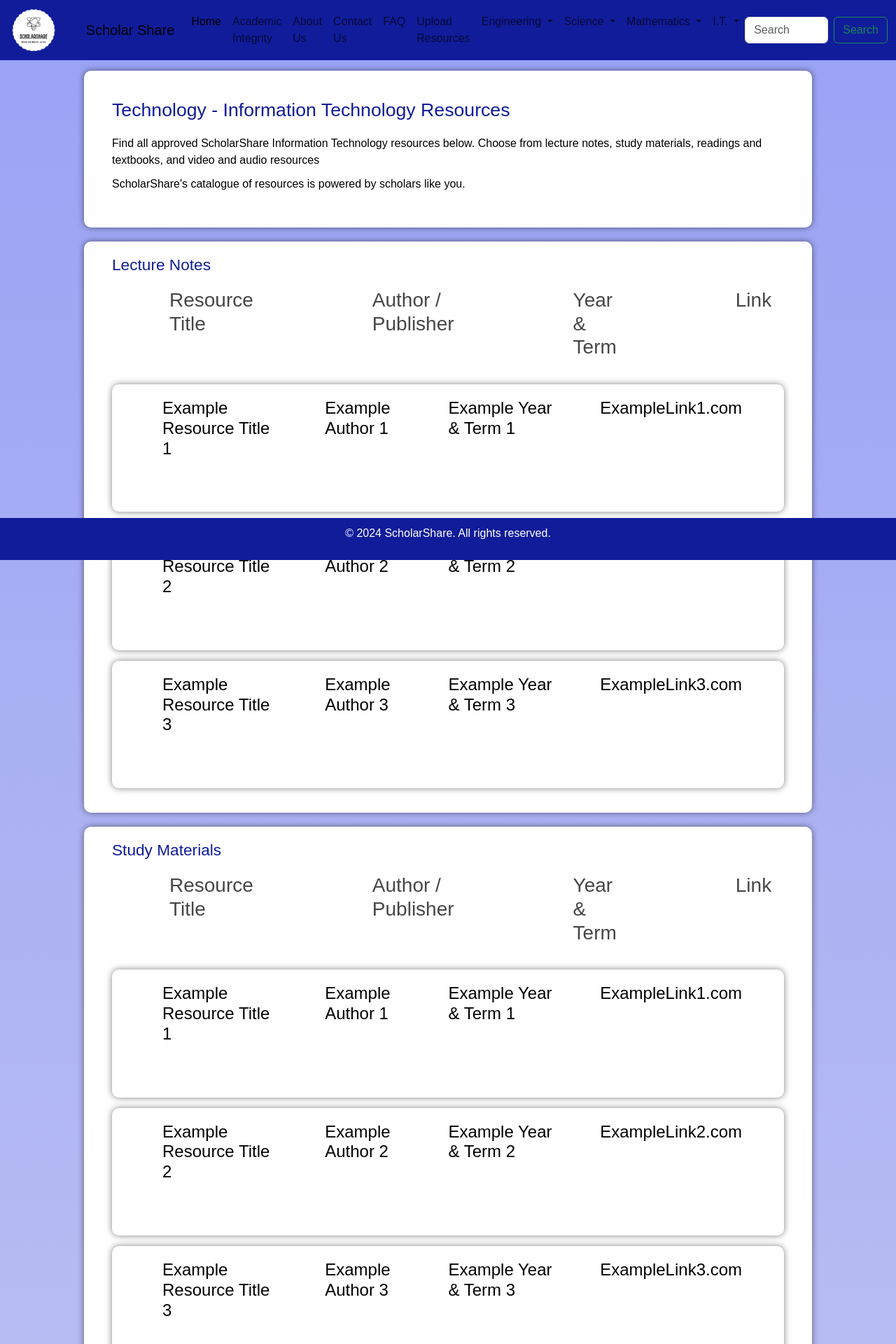
After one commit to jacobabr9/ScholarShareCode, a Django app: page /information_technology_page in a window 1280 px wide. The commit adds this page. Shown: the top 1920 px of the page at 70% size. Run offline with Django 5.2, Linux system fonts and the light colour scheme.

Commit message:
adding I.T. pages to django project

```diff
--- a/Django/django_project/scholar_share/templates/scholar_share/base.html
+++ b/Django/django_project/scholar_share/templates/scholar_share/base.html
@@ -86,6 +86,16 @@
                             <li><a class="dropdown-item" href="/probability_and_statistics">Probability & Statistics</a></li>
                         </ul>
                     </li>
+                    <li class="nav-item dropdown">
+                        <a class="nav-link dropdown-toggle" href="#" role="button" data-bs-toggle="dropdown"
+                            aria-expanded="false">
+                            I.T.
+                        </a>
+                        <ul class="dropdown-menu">
+                            <li><a class="dropdown-item" href="/information_management_page">Information Management</a></li>
+                            <li><a class="dropdown-item" href="/information_technology_page">Information Technology</a></li>
+                        </ul>
+                    </li>
                 </ul>
                 <form class="d-flex" role="search">
                     <input class="form-control me-2" type="search" placeholder="Search" aria-label="Search">
--- /dev/null
+++ b/Django/django_project/scholar_share/templates/scholar_share/information_technology_page.html
@@ -0,0 +1,356 @@
+{% extends "scholar_share/base.html" %}
+{% block title %}
+Information Technology Page
+{% endblock %}
+
+{% block content %}
+<style>
+/* Resetting default margin and padding */
+* {
+    margin: 0;
+    padding: 0;
+    box-sizing: border-box;
+}
+
+/* Body styles */
+body {
+    font-family: Arial, sans-serif;
+    background-image: linear-gradient(to bottom, #9aa2f5, #d1d3f0);
+    color: black; /* Black */
+}
+
+/* Logo styles */
+.logo {
+    width: 85px; /* Adjust width as needed */
+    height: auto; /* Maintain aspect ratio */
+    margin: 0 10px; /* Adjust spacing around the logo */
+    margin-top: 3px;
+    margin-bottom: 3px;
+}
+
+/* Header styles */
+header {
+    background-color: #101c9a; /* #101c9a */
+    padding: 10px 20px; /* Adjust padding top and bottom */
+    color: white; /* White */
+    display: flex;
+    justify-content: space-between;
+    align-items: center;
+}
+
+nav.top-nav {
+    flex: 1; /* Fill remaining space */
+    text-align: center;
+    margin-top: 15px;
+    padding: 0px;
+}
+
+nav.top-nav ul {
+    list-style-type: none;
+    padding: 0;
+}
+
+nav.top-nav ul li {
+    display: inline-block; /* Change display to inline-block */
+    vertical-align: middle; /* Vertically center the buttons */
+}
+
+nav.top-nav ul li:not(:last-child) {
+    margin-right: 20px; /* Adjust spacing between buttons */
+}
+
+nav.top-nav ul li a {
+    text-decoration: none;
+    color: white; /* White */
+    transition: background-color 0.3s; /* Smooth transition effect */
+    padding: 20px 30px; /* Increase padding to make buttons larger */
+    font-size: 16px; /* Increase font size */
+    font-weight: bold; /* Bold text */
+    line-height: 30px; /* Adjust line height to vertically center the text */
+}
+
+nav.top-nav ul li.profile {
+    margin-right: 0; /* Remove margin to float to the far right */
+    float: right; /* Float to the right */
+    margin: 0 30px;
+}
+
+nav.top-nav ul li.profile img {
+    width: 40px; /* Adjust width of profile image */
+    height: auto; /* Maintain aspect ratio */
+}
+
+nav.top-nav ul li a:hover,
+nav.top-nav ul li.profile:hover { /* Add specific rule for profile button */
+    background-color: #add8e6; /* Light blue */
+    color: #101c9a; /* Change text color when hovered */
+}
+
+/* General styles */
+body {
+    margin: 0;
+    font-family: Arial, sans-serif;
+}
+
+header {
+    background-color: #101c9a; /* Top navigation background color */
+    color: white; /* Top navigation text color */
+    padding: 10px;
+}
+
+.main-content {
+    display: flex;
+}
+
+/* Main content styles */
+.content {
+    flex: 1;
+    padding: 20px;
+}
+
+
+/* Main styles */
+main {
+    padding: 20px;
+}
+
+/* Hero section styles */
+.hero {
+    background-color: white; /* White */
+    padding: 40px;
+    border-radius: 10px;
+    box-shadow: 0 0 10px rgba(0, 0, 0, 0.1);
+    width: 130vh;
+    margin: 0 auto 20px;
+    box-shadow: 0 0 10px rgba(0, 0, 0, 0.5);
+}
+
+.hero h2 {
+    color: #101c9a; /* #101c9a */
+    margin-bottom: 20px;
+    font-size: 20pt;
+}
+
+.hero p {
+    color: black; /* Black */
+    margin-bottom: 10px;
+}
+
+/* Features section styles */
+.features {
+    background-color: white; /* White */
+    padding: 20px;
+    border-radius: 10px;
+    box-shadow: 0 0 10px rgba(0, 0, 0, 0.1);
+    width: 130vh;
+    margin: 0 auto 20px;
+    box-shadow: 0 0 10px rgba(0, 0, 0, 0.5);
+}
+
+.features h2 {
+    color: #101c9a;
+    margin-bottom: 20px;
+    margin-left: 20px;
+    font-size: 17pt;
+}
+
+.features h3 {
+    margin: 0 70px;
+    color: #464646;
+}
+
+.features ul {
+    list-style: none;
+    display: flex; /* Use Flexbox */
+    justify-content: space-between; /* Distribute space between items */
+}
+
+.features li {
+    margin: 0px 30px 20px 0px;
+}
+
+.content {
+    background-color: white; /* White */
+    padding: 20px;
+    border-radius: 10px;
+    box-shadow: 0 0 10px rgba(0, 0, 0, 0.1);
+    width: 120vh;
+    margin: 15px auto;
+    box-shadow: 0 0 10px rgba(0, 0, 0, 0.5);
+}
+
+.content h4 {
+    margin: 0 10px 20px 20px;
+}
+
+/* Footer styles */
+footer {
+    background-color: #101c9a; /* #101c9a */
+    color: white; /* White */
+    padding: 10px 20px;
+    text-align: center;
+    position: fixed;
+    bottom: 0;
+    width: 100%;
+}
+</style>
+<body>
+    <header>
+    <!-- <img src="logo2.png" alt="ScholarShare Logo" class="logo"> -->
+    <nav class="top-nav">
+        <ul>
+            <li><a href="/Home Page/HomePage.html">Home</a></li>
+            <li><a href="/About Us/AboutUs.html">About Us</a></li>
+            <li><a href="/Contact Us/CONTACTME.html">Contact Us</a></li>
+            <li><a href="#">FAQ</a></li>
+            <!-- <li class="profile"><img src="profile3.png" alt="Profile"></li> -->
+        </ul>
+    </nav>
+</header>
+
+    <main>
+        <section class="hero">
+            <h2>Technology - Information Technology Resources</h2>
+            <p>Find all approved ScholarShare Information Technology resources below. Choose from lecture notes, study materials, readings and textbooks, and video and audio resources</p>
+            <p>ScholarShare's catalogue of resources is powered by scholars like you.</p>
+        </section>
+        <section class="features">
+            <h2>Lecture Notes</h2>
+            <ul>
+                <li><h3>Resource Title</h3></li>
+                <li><h3>Author / Publisher</h3></li>
+                <li><h3>Year & Term</h3></li>
+                <li><h3>Link</h3></li>
+            </ul>
+            <section class="content">
+            <ul>
+                <li><h4>Example Resource Title 1</h4></li>
+                <li><h4>Example Author 1</h4></li>
+                <li><h4>Example Year & Term 1</h4></li>
+                <li><h4>ExampleLink1.com</h4></li>
+            </ul>
+            </section>
+            <section class="content">
+            <ul>
+                <li><h4>Example Resource Title 2</h4></li>
+                <li><h4>Example Author 2</h4></li>
+                <li><h4>Example Year & Term 2</h4></li>
+                <li><h4>ExampleLink2.com</h4></li>
+            </ul>
+            </section>
+            <section class="content">
+            <ul>
+                <li><h4>Example Resource Title 3</h4></li>
+                <li><h4>Example Author 3</h4></li>
+                <li><h4>Example Year & Term 3</h4></li>
+                <li><h4>ExampleLink3.com</h4></li>
+            </ul>
+            </section>
+        </section>
+        <section class="features">
+            <h2>Study Materials</h2>
+            <ul>
+                <li><h3>Resource Title</h3></li>
+                <li><h3>Author / Publisher</h3></li>
+                <li><h3>Year & Term</h3></li>
+                <li><h3>Link</h3></li>
+            </ul>
+            <section class="content">
+            <ul>
+                <li><h4>Example Resource Title 1</h4></li>
+                <li><h4>Example Author 1</h4></li>
+                <li><h4>Example Year & Term 1</h4></li>
+                <li><h4>ExampleLink1.com</h4></li>
+            </ul>
+            </section>
+            <section class="content">
+            <ul>
+                <li><h4>Example Resource Title 2</h4></li>
+                <li><h4>Example Author 2</h4></li>
+                <li><h4>Example Year & Term 2</h4></li>
+                <li><h4>ExampleLink2.com</h4></li>
+            </ul>
+            </section>
+            <section class="content">
+            <ul>
+                <li><h4>Example Resource Title 3</h4></li>
+                <li><h4>Example Author 3</h4></li>
+                <li><h4>Example Year & Term 3</h4></li>
+                <li><h4>ExampleLink3.com</h4></li>
+            </ul>
+            </section>
+        </section>
+        <section class="features">
+            <h2>Readings & Textbooks</h2>
+            <ul>
+                <li><h3>Resource Title</h3></li>
+                <li><h3>Author / Publisher</h3></li>
+                <li><h3>Year & Term</h3></li>
+                <li><h3>Link</h3></li>
+            </ul>
+            <section class="content">
+            <ul>
+                <li><h4>Example Resource Title 1</h4></li>
+                <li><h4>Example Author 1</h4></li>
+                <li><h4>Example Year & Term 1</h4></li>
+                <li><h4>ExampleLink1.com</h4></li>
+            </ul>
+            </section>
+            <section class="content">
+            <ul>
+                <li><h4>Example Resource Title 2</h4></li>
+                <li><h4>Example Author 2</h4></li>
+                <li><h4>Example Year & Term 2</h4></li>
+                <li><h4>ExampleLink2.com</h4></li>
+            </ul>
+            </section>
+            <section class="content">
+            <ul>
+                <li><h4>Example Resource Title 3</h4></li>
+                <li><h4>Example Author 3</h4></li>
+                <li><h4>Example Year & Term 3</h4></li>
+                <li><h4>ExampleLink3.com</h4></li>
+            </ul>
+            </section>
+        </section>
+        <section class="features">
+            <h2>Video & Audio Resources</h2>
+            <ul>
+                <li><h3>Resource Title</h3></li>
+                <li><h3>Author / Publisher</h3></li>
+                <li><h3>Year & Term</h3></li>
+                <li><h3>Link</h3></li>
+            </ul>
+            <section class="content">
+            <ul>
+                <li><h4>Example Resource Title 1</h4></li>
+                <li><h4>Example Author 1</h4></li>
+                <li><h4>Example Year & Term 1</h4></li>
+                <li><h4>ExampleLink1.com</h4></li>
+            </ul>
+            </section>
+            <section class="content">
+            <ul>
+                <li><h4>Example Resource Title 2</h4></li>
+                <li><h4>Example Author 2</h4></li>
+                <li><h4>Example Year & Term 2</h4></li>
+                <li><h4>ExampleLink2.com</h4></li>
+            </ul>
+            </section>
+            <section class="content">
+            <ul>
+                <li><h4>Example Resource Title 3</h4></li>
+                <li><h4>Example Author 3</h4></li>
+                <li><h4>Example Year & Term 3</h4></li>
+                <li><h4>ExampleLink3.com</h4></li>
+            </ul>
+            </section>
+        </section>
+    </main>
+
+    <footer>
+        <p>&copy; 2024 ScholarShare. All rights reserved.</p>
+    </footer>
+</body>
+</html>
+{% endblock %}
--- a/Django/django_project/scholar_share/urls.py
+++ b/Django/django_project/scholar_share/urls.py
@@ -21,5 +21,7 @@ urlpatterns = [
     path('calculus/',views.calculus, name='scholar_share-calculus_page'),
     path('computational_mathematics/',views.computational_mathematics, name='scholar_share-computational_mathematics_page'),
     path('geometry/',views.geometry, name='scholar_share-geometry_page'),
-    path('probability_and_statistics/',views.probability_and_statistics, name='scholar_share-probability_and_statistics_page')
+    path('probability_and_statistics/',views.probability_and_statistics, name='scholar_share-probability_and_statistics_page'),
+    path('information_management_page/',views.information_management_page, name='scholar_share-information_management_page'),
+    path('information_technology_page',views.information_technology_page, name='scholar_share-information_technology_page')
 ]
--- a/Django/django_project/scholar_share/views.py
+++ b/Django/django_project/scholar_share/views.py
@@ -64,3 +64,9 @@ def geometry(request):
 
 def probability_and_statistics(request):
     return render(request, 'scholar_share/probability_and_statistics.html')
+
+def information_management_page(request):
+    return render(request, 'scholar_share/information_management_page.html')
+
+def information_technology_page(request):
+    return render(request, 'scholar_share/information_technology_page.html')
```
Also changed, not shown: Django/django_project/scholar_share/templates/scholar_share/information_management_page.html (added, +356 -0 lines).
